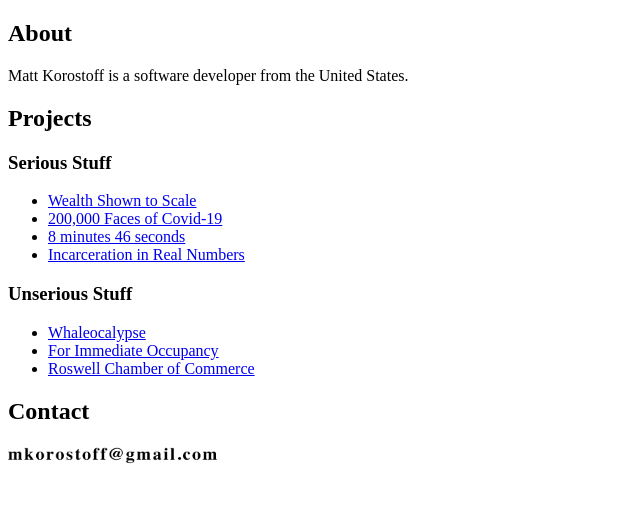
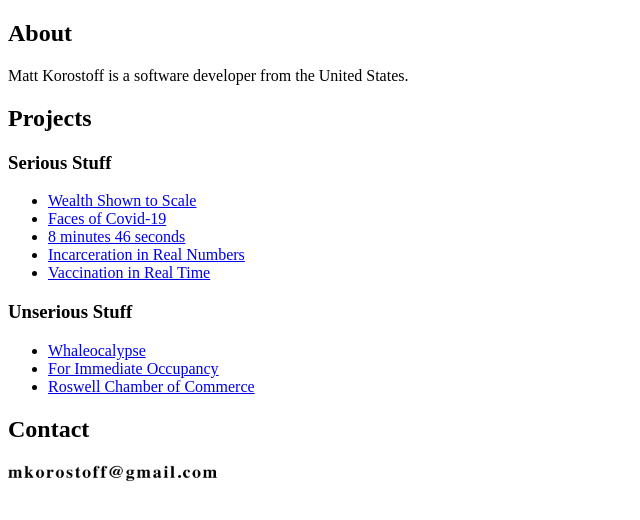
Before and after one commit to MKorostoff/mkorostoff.github.io, a plain HTML site: page index.html in a window 1280 px wide. Shown: the whole page, without its empty margins (0-640 px from the left). Drawn offline with Linux system fonts and the light colour scheme.

Commit message:
Add vaccination in real time

```diff
--- a/index.html
+++ b/index.html
@@ -22,9 +22,10 @@ Matt Korostoff is a software developer from the United States.
 <h3>Serious Stuff</h3>
 <ul>
   <li><a href="https://mkorostoff.github.io/1-pixel-wealth/">Wealth Shown to Scale</a></li>
-  <li><a href="https://mkorostoff.github.io/hundred-thousand-faces/">200,000 Faces of Covid-19</a></li>
+  <li><a href="https://mkorostoff.github.io/hundred-thousand-faces/">Faces of Covid-19</a></li>
   <li><a href="https://8m46s.com/">8 minutes 46 seconds</a></li>
   <li><a href="https://mkorostoff.github.io/incarceration-in-real-numbers/">Incarceration in Real Numbers</a></li>
+  <li><a href="https://mkorostoff.github.io/vaccination-in-real-time/">Vaccination in Real Time</a></li>
 </ul>
 
 <h3>Unserious Stuff</h3>
```
